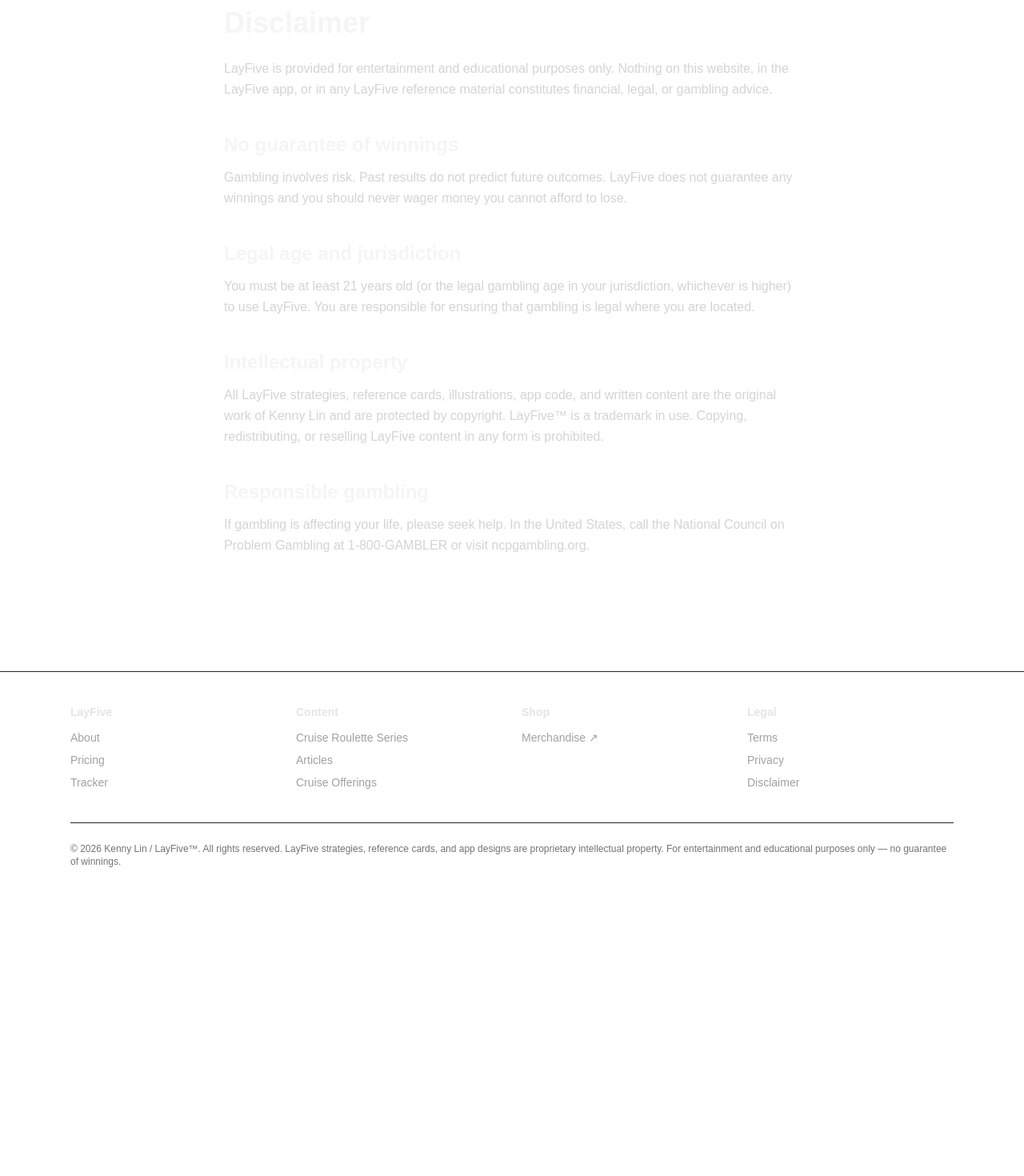
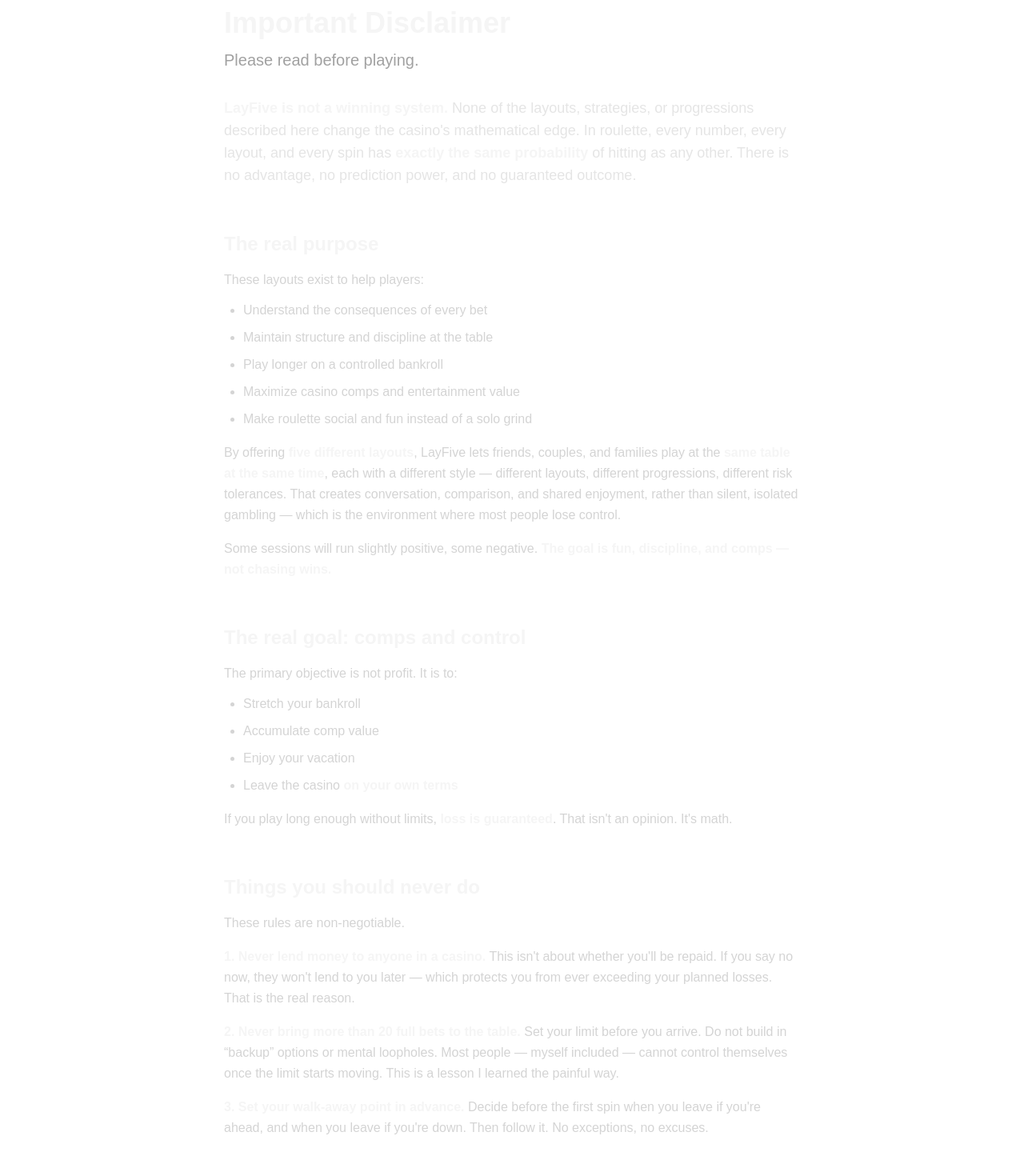
Before and after one commit to LYMX4KL/layfive-web, a Next.js app: page /disclaimer in a window 1280 px wide. Shown: the part 140-1610 px from the top of the page at 80% size. Before the commit the page ends 1265 px from the top, so only its background shows below. Built offline with nearby package versions, Linux system fonts and the light colour scheme.

Commit message:
Revise disclaimer content for clarity and emphasis
Updated the disclaimer text for clarity and emphasis on responsible gambling. Added additional sections to enhance user understanding of the game's purpose and risks.

```diff
--- a/src/app/disclaimer/page.tsx
+++ b/src/app/disclaimer/page.tsx
@@ -1,38 +1,154 @@
-export const metadata = { title: "Disclaimer — LayFive" };
+export const metadata = {
+  title: "Important Disclaimer — LayFive",
+  description:
+    "LayFive is not a winning system. Please read this disclaimer before playing.",
+};
 
 export default function DisclaimerPage() {
   return (
     <div className="mx-auto max-w-3xl px-6 py-20 text-neutral-300 leading-relaxed">
-      <h1 className="text-4xl font-bold text-neutral-100">Disclaimer</h1>
+      <h1 className="text-4xl font-bold text-neutral-100">Important Disclaimer</h1>
+      <p className="mt-3 text-xl text-neutral-400">Please read before playing.</p>
+
+      <p className="mt-8 text-lg text-neutral-200">
+        <strong className="text-neutral-100">LayFive is not a winning system.</strong>{" "}
+        None of the layouts, strategies, or progressions described here change the
+        casino&apos;s mathematical edge. In roulette, every number, every layout,
+        and every spin has{" "}
+        <strong className="text-neutral-100">exactly the same probability</strong>{" "}
+        of hitting as any other. There is no advantage, no prediction power, and no
+        guaranteed outcome.
+      </p>
+
+      <h2 className="mt-14 text-2xl font-semibold text-neutral-100">The real purpose</h2>
+      <p className="mt-4">These layouts exist to help players:</p>
+      <ul className="mt-3 space-y-2 list-disc pl-6">
+        <li>Understand the consequences of every bet</li>
+        <li>Maintain structure and discipline at the table</li>
+        <li>Play longer on a controlled bankroll</li>
+        <li>Maximize casino comps and entertainment value</li>
+        <li>Make roulette social and fun instead of a solo grind</li>
+      </ul>
+      <p className="mt-4">
+        By offering <strong className="text-neutral-100">five different layouts</strong>,
+        LayFive lets friends, couples, and families play at the{" "}
+        <strong className="text-neutral-100">same table at the same time</strong>,
+        each with a different style &mdash; different layouts, different
+        progressions, different risk tolerances. That creates conversation,
+        comparison, and shared enjoyment, rather than silent, isolated gambling
+        &mdash; which is the environment where most people lose control.
+      </p>
+      <p className="mt-4">
+        Some sessions will run slightly positive, some negative.{" "}
+        <strong className="text-neutral-100">
+          The goal is fun, discipline, and comps &mdash; not chasing wins.
+        </strong>
+      </p>
+
+      <h2 className="mt-14 text-2xl font-semibold text-neutral-100">
+        The real goal: comps and control
+      </h2>
+      <p className="mt-4">The primary objective is not profit. It is to:</p>
+      <ul className="mt-3 space-y-2 list-disc pl-6">
+        <li>Stretch your bankroll</li>
+        <li>Accumulate comp value</li>
+        <li>Enjoy your vacation</li>
+        <li>
+          Leave the casino{" "}
+          <strong className="text-neutral-100">on your own terms</strong>
+        </li>
+      </ul>
+      <p className="mt-4">
+        If you play long enough without limits,{" "}
+        <strong className="text-neutral-100">loss is guaranteed</strong>. That
+        isn&apos;t an opinion. It&apos;s math.
+      </p>
+
+      <h2 className="mt-14 text-2xl font-semibold text-neutral-100">
+        Things you should never do
+      </h2>
+      <p className="mt-4">These rules are non-negotiable.</p>
+      <p className="mt-4">
+        <strong className="text-neutral-100">
+          1. Never lend money to anyone in a casino.
+        </strong>{" "}
+        This isn&apos;t about whether you&apos;ll be repaid. If you say no now, they
+        won&apos;t lend to you later &mdash; which protects you from ever exceeding
+        your planned losses. That is the real reason.
+      </p>
+      <p className="mt-4">
+        <strong className="text-neutral-100">
+          2. Never bring more than 20 full bets to the table.
+        </strong>{" "}
+        Set your limit before you arrive. Do not build in &ldquo;backup&rdquo;
+        options or mental loopholes. Most people &mdash; myself included &mdash;
+        cannot control themselves once the limit starts moving. This is a lesson I
+        learned the painful way.
+      </p>
+      <p className="mt-4">
+        <strong className="text-neutral-100">
+          3. Set your walk-away point in advance.
+        </strong>{" "}
+        Decide before the first spin when you leave if you&apos;re ahead, and when
+        you leave if you&apos;re down. Then follow it. No exceptions, no excuses.
+      </p>
+
+      <h2 className="mt-14 text-2xl font-semibold text-neutral-100">Final reminder</h2>
+      <p className="mt-4">
+        No layout, no strategy, no progression changes the house edge.
+      </p>
+      <ul className="mt-3 space-y-2 list-disc pl-6">
+        <li>Every spin is independent</li>
+        <li>Every number has the same chance</li>
+        <li>The casino always wins over time</li>
+      </ul>
+      <p className="mt-4">
+        These layouts exist to encourage responsible play, reduce emotional
+        decisions, create group enjoyment, and help players last longer and earn
+        comps.
+      </p>
       <p className="mt-6">
-        LayFive is provided for entertainment and educational purposes only. Nothing on
-        this website, in the LayFive app, or in any LayFive reference material constitutes
-        financial, legal, or gambling advice.
+        As every casino clearly states:{" "}
+        <strong className="text-neutral-100">Play responsibly.</strong>
       </p>
-      <h2 className="mt-10 text-2xl font-semibold text-neutral-100">No guarantee of winnings</h2>
-      <p className="mt-3">
-        Gambling involves risk. Past results do not predict future outcomes. LayFive does
-        not guarantee any winnings and you should never wager money you cannot afford to
-        lose.
+
+      <h2 className="mt-14 text-2xl font-semibold text-neutral-100">
+        Legal age and jurisdiction
+      </h2>
+      <p className="mt-4">
+        You must be at least 21 years old (or the legal gambling age in your
+        jurisdiction, whichever is higher) to use LayFive. You are responsible for
+        ensuring that gambling is legal where you are located.
       </p>
-      <h2 className="mt-10 text-2xl font-semibold text-neutral-100">Legal age and jurisdiction</h2>
-      <p className="mt-3">
-        You must be at least 21 years old (or the legal gambling age in your jurisdiction,
-        whichever is higher) to use LayFive. You are responsible for ensuring that
-        gambling is legal where you are located.
+
+      <h2 className="mt-14 text-2xl font-semibold text-neutral-100">
+        Intellectual property
+      </h2>
+      <p className="mt-4">
+        All LayFive strategies, reference cards, illustrations, app code, and
+        written content are the original work of Kenny Lin and are protected by
+        copyright. LayFive&trade; is a trademark in use. Copying, redistributing,
+        or reselling LayFive content in any form is prohibited.
       </p>
-      <h2 className="mt-10 text-2xl font-semibold text-neutral-100">Intellectual property</h2>
-      <p className="mt-3">
-        All LayFive strategies, reference cards, illustrations, app code, and written
-        content are the original work of Kenny Lin and are protected by copyright.
-        LayFive™ is a trademark in use. Copying, redistributing, or reselling LayFive
-        content in any form is prohibited.
+
+      <h2 className="mt-14 text-2xl font-semibold text-neutral-100">
+        Responsible gambling
+      </h2>
+      <p className="mt-4">
+        If gambling is affecting your life, please seek help. In the United States,
+        call the National Council on Problem Gambling at 1-800-GAMBLER or visit
+        ncpgambling.org.
       </p>
-      <h2 className="mt-10 text-2xl font-semibold text-neutral-100">Responsible gambling</h2>
-      <p className="mt-3">
-        If gambling is affecting your life, please seek help. In the United States, call
-        the National Council on Problem Gambling at 1-800-GAMBLER or visit ncpgambling.org.
-      </p>
+
+      <div className="mt-16 pt-8 border-t border-neutral-800 text-sm text-neutral-500">
+        <p>
+          Also available in{" "}
+          <a href="/zh/disclaimer" className="text-amber-400 hover:underline">
+            中文
+          </a>
+          .
+        </p>
+      </div>
     </div>
   );
 }
```
